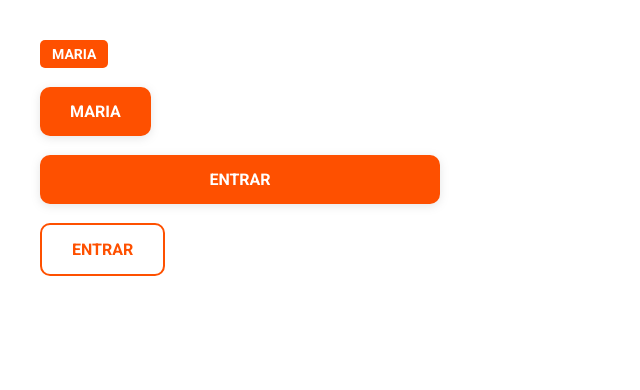
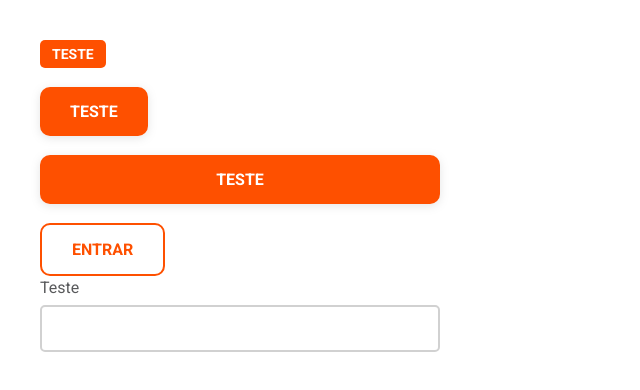
Before and after one commit to JaffeMarques/autoWpp, an Angular app in the folder front/: page / in a window 1280 px wide. Shown: the top 390 px of the page, without its empty margins (0-640 px from the left). Built offline with nearby package versions, Linux system fonts and the light colour scheme.

Commit message:
Adicionando os componentes: label e input

```diff
--- a/front/src/app/app.component.html
+++ b/front/src/app/app.component.html
@@ -1,9 +1,11 @@
 <div style="width: 400px; padding: 40px">
-  <app-autowpp-button label="maria" variant="small"></app-autowpp-button>
+  <app-autowpp-button label="Teste" variant="small"></app-autowpp-button>
   <br /><br />
-  <app-autowpp-button label="maria" variant="default"></app-autowpp-button>
+  <app-autowpp-button label="Teste" variant="default"></app-autowpp-button>
   <br /><br />
-  <app-autowpp-button label="Entrar" variant="full-width"></app-autowpp-button>
+  <app-autowpp-button label="Teste" variant="full-width"></app-autowpp-button>
   <br /><br />
   <app-autowpp-button label="Entrar" variant="default-outline"></app-autowpp-button>
+  <app-autowpp-label for="Teste" label="Teste"></app-autowpp-label>
+  <app-autowpp-input id="Teste" name="Teste"></app-autowpp-input>
 </div>
--- a/front/src/app/app.module.ts
+++ b/front/src/app/app.module.ts
@@ -5,9 +5,11 @@ import { AppRoutingModule } from './app-routing.module';
 import { AppComponent } from './app.component';
 import { BrowserAnimationsModule } from '@angular/platform-browser/animations';
 import { AutowppButtonComponent } from './atoms/autowpp-button/autowpp-button.component';
+import { AutowppLabelComponent } from './atoms/autowpp-label/autowpp-label.component';
+import { AutowppInputComponent } from './atoms/autowpp-input/autowpp-input.component';
 
 @NgModule({
-  declarations: [AppComponent],
+  declarations: [AppComponent, AutowppLabelComponent, AutowppInputComponent],
   imports: [
     BrowserModule,
     AppRoutingModule,
--- a/front/src/app/atoms/autowpp-button/autowpp-button.component.scss
+++ b/front/src/app/atoms/autowpp-button/autowpp-button.component.scss
@@ -3,7 +3,7 @@
   text-transform: uppercase;
   background-color: var(--primary-color);
   border: none;
-  color: white;
+  color: var(--color-1);
   cursor: pointer;
 }
 
@@ -42,7 +42,6 @@
 }
 
 .default-outline:hover {
-  color: white;
+  color: var(--color-1);
   background-color: var(--primary-color);
-  opacity: .9;
 }
--- /dev/null
+++ b/front/src/app/atoms/autowpp-input/autowpp-input.component.html
@@ -0,0 +1,8 @@
+<input
+  class="autowpp-input"
+  [type]="type"
+  [id]="id"
+  [name]="name"
+  [value]="value"
+  [placeholder]="placeholder"
+>
--- /dev/null
+++ b/front/src/app/atoms/autowpp-input/autowpp-input.component.scss
@@ -0,0 +1,16 @@
+.autowpp-input{
+  font-size: 1rem;
+  background: var(--color-1);
+  border: 2px solid var(--color-4);
+  padding: 12px;
+  border-radius: 5px;
+  width: 100%;
+  box-sizing: border-box;
+}
+
+.autowpp-input:focus{
+  outline: none;
+  border-color: #ffa889;
+  background: var(--color-1);
+  box-shadow: 0 0 0 2px #ffcab7;
+}
--- /dev/null
+++ b/front/src/app/atoms/autowpp-input/autowpp-input.component.ts
@@ -0,0 +1,23 @@
+import { Component, Input } from '@angular/core';
+
+@Component({
+  selector: 'app-autowpp-input',
+  templateUrl: './autowpp-input.component.html',
+  styleUrls: ['./autowpp-input.component.scss']
+})
+export class AutowppInputComponent {
+  @Input()
+  type: string = '';
+
+  @Input()
+  id: string = '';
+
+  @Input()
+  name: string = '';
+
+  @Input()
+  value: string = '';
+
+  @Input()
+  placeholder: string = '';
+}
--- /dev/null
+++ b/front/src/app/atoms/autowpp-label/autowpp-label.component.html
@@ -0,0 +1 @@
+<label [for]="for" class="autowpp-label font-s">{{ label }}</label>
--- /dev/null
+++ b/front/src/app/atoms/autowpp-label/autowpp-label.component.scss
@@ -0,0 +1,4 @@
+.autowpp-label{
+  display: block;
+  margin-bottom: 5px;
+}
--- /dev/null
+++ b/front/src/app/atoms/autowpp-label/autowpp-label.component.ts
@@ -0,0 +1,15 @@
+import { Component, Input } from '@angular/core';
+
+@Component({
+  selector: 'app-autowpp-label',
+  templateUrl: './autowpp-label.component.html',
+  styleUrls: ['./autowpp-label.component.scss']
+})
+export class AutowppLabelComponent {
+
+  @Input()
+  for: string = '';
+
+  @Input()
+  label: string = '';
+}
--- a/front/src/styles.scss
+++ b/front/src/styles.scss
@@ -38,9 +38,9 @@ img {
   --color-1: #fff;
   --color-2: #fafafa;
   --color-3: #eee;
-  --color-4: #d9d9d9;
-  --color-5: #FFE1E1;
-  --color-6: #E7FFE5;
+  --color-4: #d1d1d1;
+  --color-6: #FFE1E1;
+  --color-7: #E7FFE5;
   --primary-color:#FE5000;
   --secondary-color:#58595B;
   --warn-color:#FFAB00;
```
Also changed, not shown: 2 other files (tests, documents, lock files or other folders).
